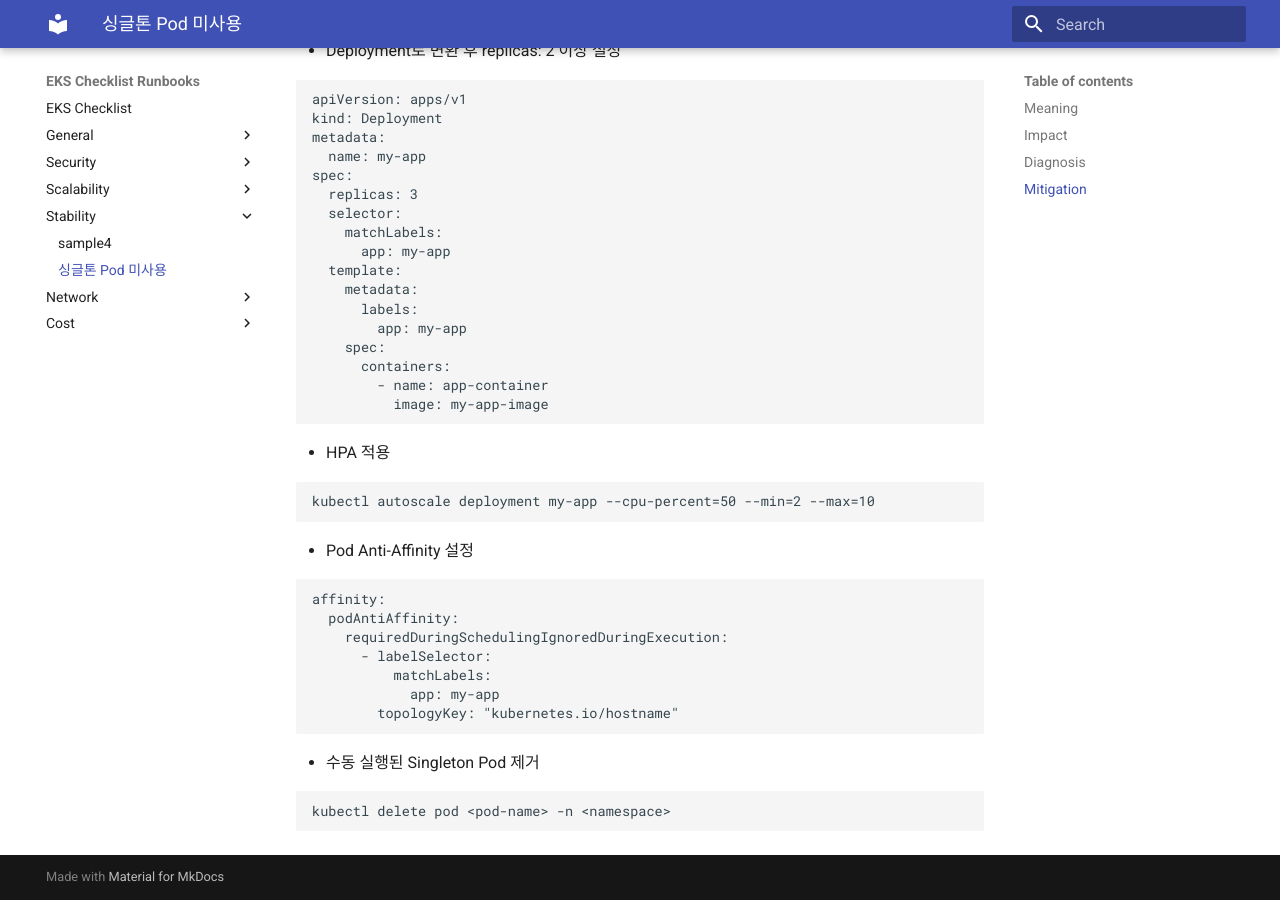
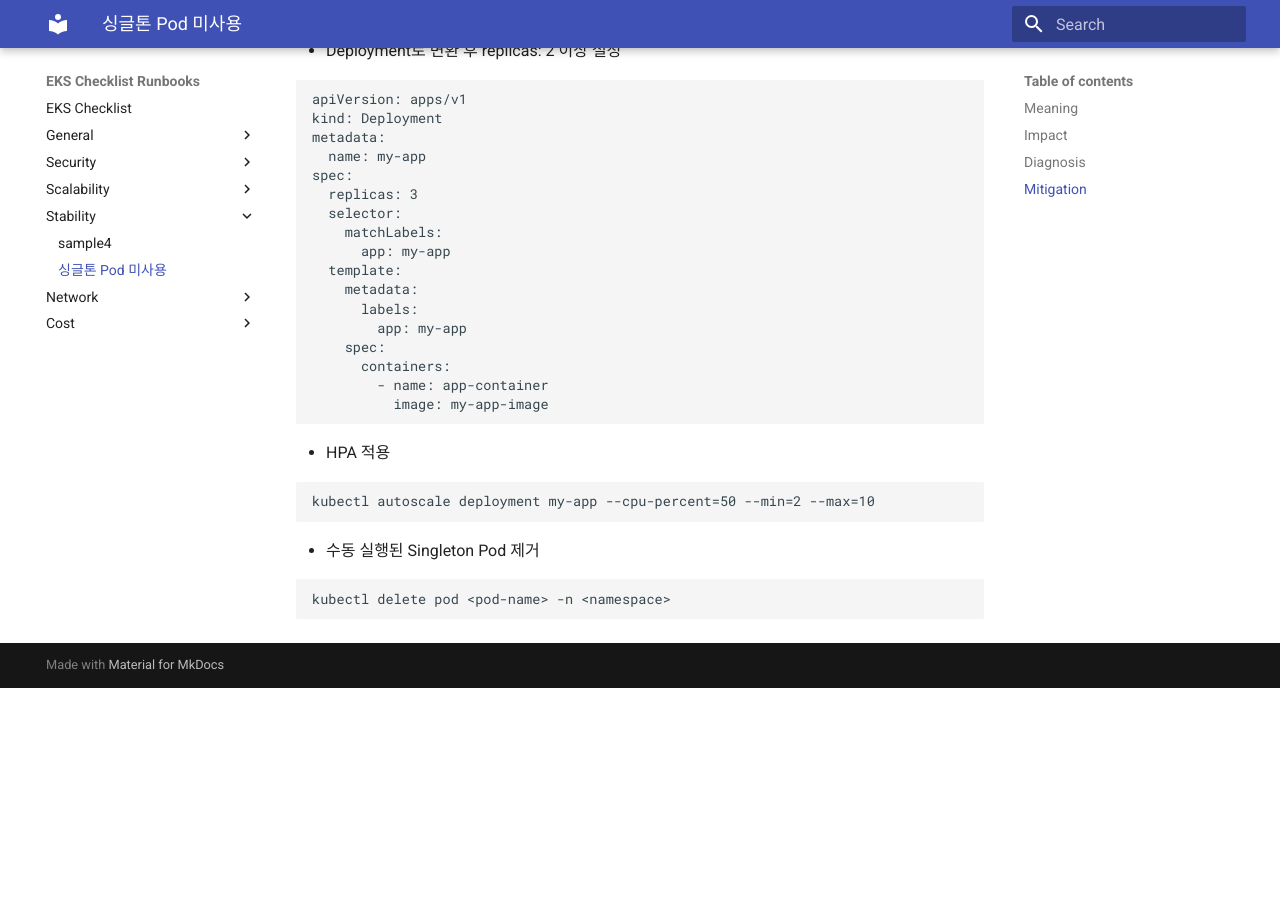
Before and after one commit to fitcloud/eks-checklist, an MkDocs documentation site: the page built from docs/stability/싱글톤 Pod 미사용.md, in a window 1280 px wide and 900 px high, scrolled down 865 px. Built offline with MkDocs 1.6.1 and Material for MkDocs 9.7.7, drawn with Linux system fonts in a browser that asks for light colours; after the commit the page ends 1553 px from its top, so only the background shows below that.

Commit message:
edit singletonpod_runbook_sample

````diff
--- a/docs/stability/싱글톤 Pod 미사용.md
+++ b/docs/stability/싱글톤 Pod 미사용.md
@@ -49,17 +49,6 @@ spec:
 kubectl autoscale deployment my-app --cpu-percent=50 --min=2 --max=10
 ```
 
-- Pod Anti-Affinity 설정
-```yaml
-affinity:
-  podAntiAffinity:
-    requiredDuringSchedulingIgnoredDuringExecution:
-      - labelSelector:
-          matchLabels:
-            app: my-app
-        topologyKey: "kubernetes.io/hostname"
-```
-
 - 수동 실행된 Singleton Pod 제거
 ```bash
 kubectl delete pod <pod-name> -n <namespace>
````
